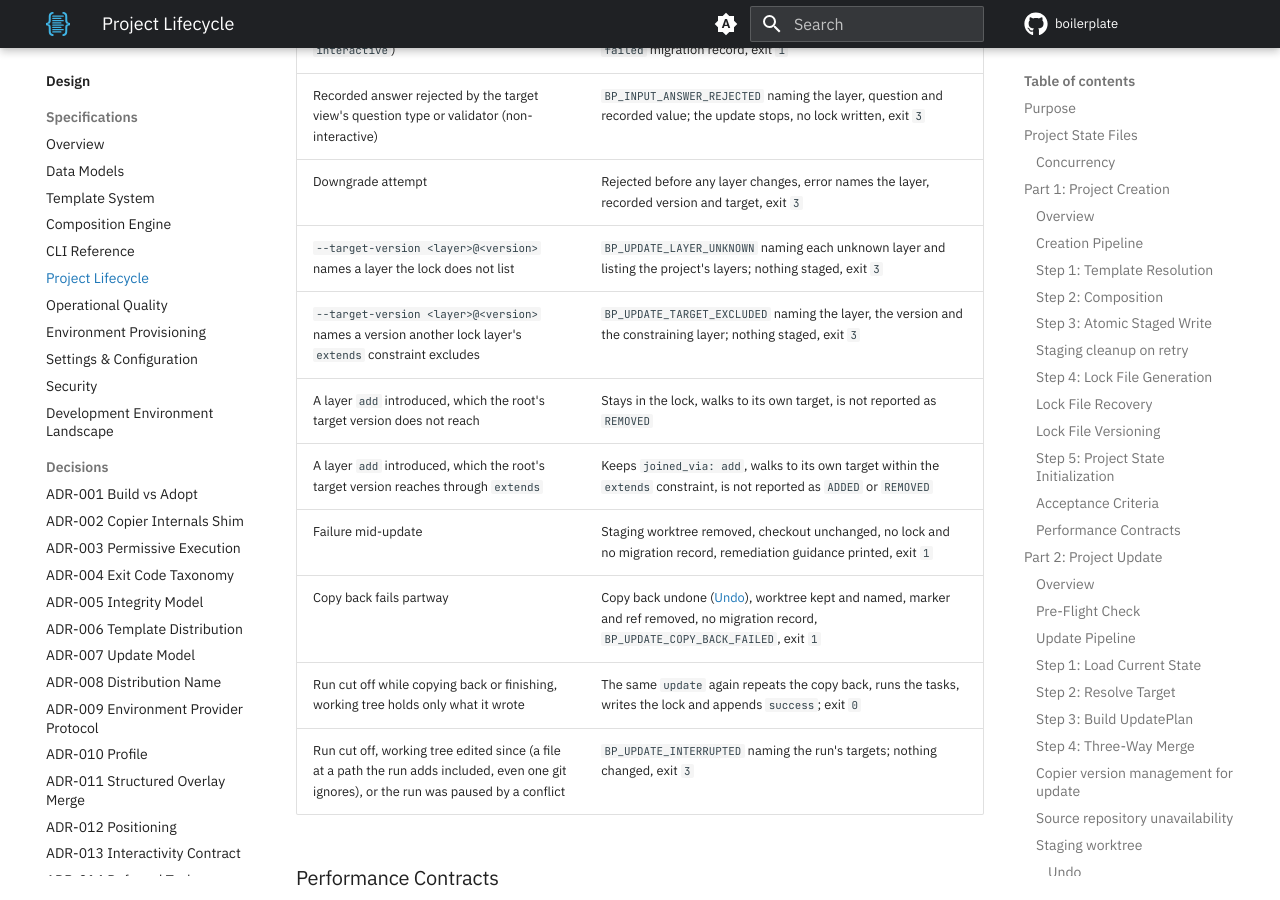
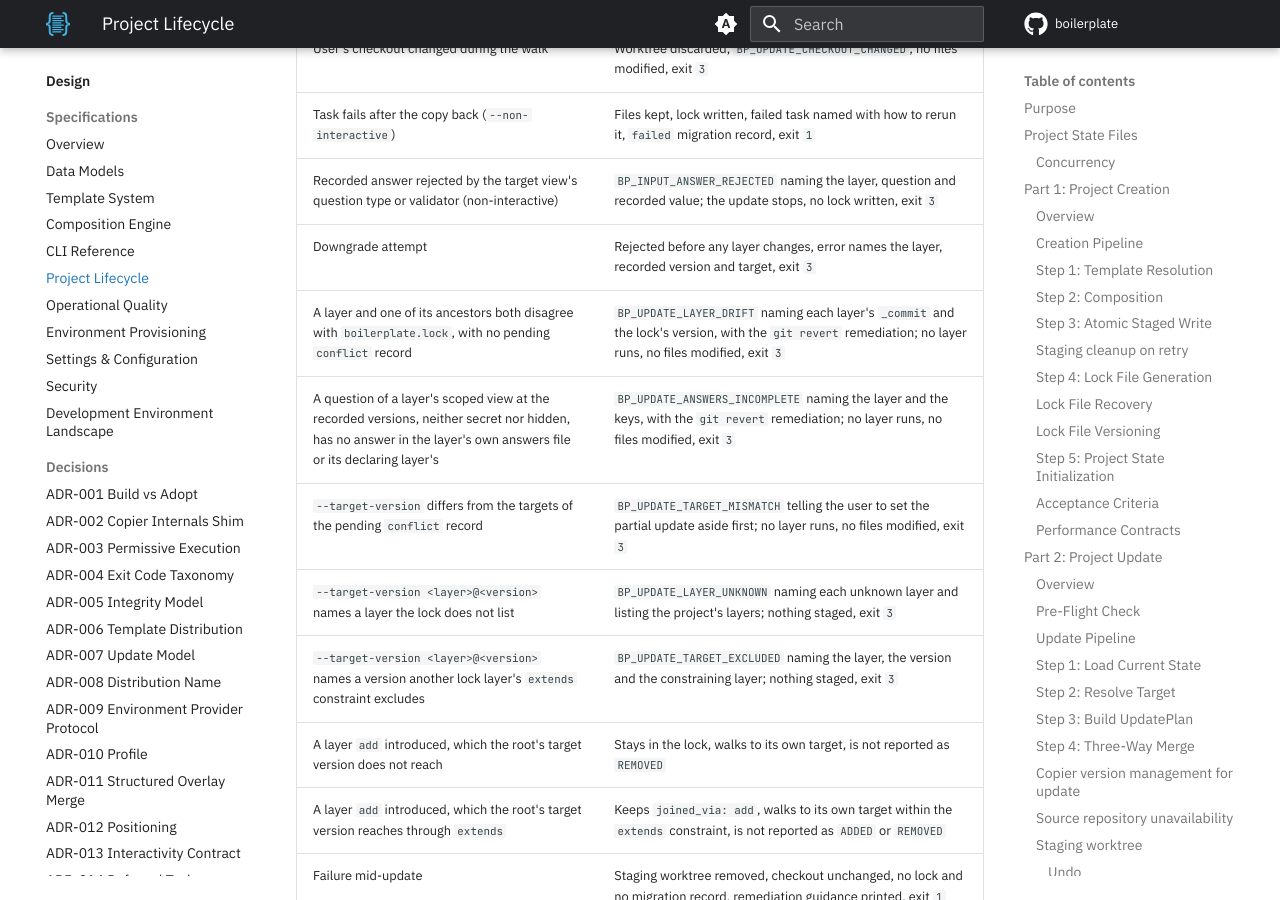
Before and after one commit to TheRealBillSiegler/boilerplate, an MkDocs documentation site: the page built from docs/design/06-project-lifecycle.md, in a window 1280 px wide and 900 px high, scrolled down 22597 px. Built offline with MkDocs 1.6.1 and Material for MkDocs 9.7.7, drawn with Linux system fonts in a browser that asks for light colours; a script that is not in the unit is left out; comment, search, counter and statistics services are not loaded; the version menu is left out; some of the changed text lies outside the part shown.

Commit message:
docs(design): list the pre-walk update checks in lifecycle step 1
Co-Authored-By: Claude Sonnet 5.5 <noreply@anthropic.com>

```diff
--- a/docs/design/06-project-lifecycle.md
+++ b/docs/design/06-project-lifecycle.md
@@ -176,6 +176,7 @@ When check 1 or check 4 fails, Boilerplate MUST fail immediately with `BP_UPDATE
 - Read each layer's `.copier-answers.<layer>.yml` to retrieve the answers used for the current project state. Each layer's answers file records the answers to its own and its ancestors' questions, the questions of its [scoped view](04-composition-engine.md#scoped-view); the walk passes each layer's `copier update` invocation the data [design 04 §Safe Update](04-composition-engine.md#safe-update) specifies.
 - For each layer, compute the SHA-256 hash of the raw `.copier-answers.<layer>.yml` file contents and compare against the corresponding entry in `copier_answers_file_hashes` in `boilerplate.lock`. If any layer's hash differs, emit a WARNING: `"Answer state for layer '{layer}' may have been externally modified since the last Boilerplate operation. The update will use the current .copier-answers.{layer}.yml contents."`. The update proceeds despite the mismatch — the warning is informational, not blocking.
 - If any required answers file is missing or corrupted, fail with a clear error before proceeding.
+- Three more checks run before any layer does: layer drift, an incomplete answers file and, on a resume, targets that differ from the pending `conflict` record's ([design 04 §Safe Update](04-composition-engine.md#safe-update)). Each stops the update with its own error, listed in the outcomes table below.
 
 ### Step 2: Resolve Target
 
@@ -453,6 +454,9 @@ Implementations MUST NOT abort an `update` operation solely because `migrations.
 | Task fails after the copy back (`--non-interactive`) | Files kept, lock written, failed task named with how to rerun it, `failed` migration record, exit `1` |
 | Recorded answer rejected by the target view's question type or validator (non-interactive) | `BP_INPUT_ANSWER_REJECTED` naming the layer, question and recorded value; the update stops, no lock written, exit `3` |
 | Downgrade attempt | Rejected before any layer changes, error names the layer, recorded version and target, exit `3` |
+| A layer and one of its ancestors both disagree with `boilerplate.lock`, with no pending `conflict` record | `BP_UPDATE_LAYER_DRIFT` naming each layer's `_commit` and the lock's version, with the `git revert` remediation; no layer runs, no files modified, exit `3` |
+| A question of a layer's scoped view at the recorded versions, neither secret nor hidden, has no answer in the layer's own answers file or its declaring layer's | `BP_UPDATE_ANSWERS_INCOMPLETE` naming the layer and the keys, with the `git revert` remediation; no layer runs, no files modified, exit `3` |
+| `--target-version` differs from the targets of the pending `conflict` record | `BP_UPDATE_TARGET_MISMATCH` telling the user to set the partial update aside first; no layer runs, no files modified, exit `3` |
 | `--target-version <layer>@<version>` names a layer the lock does not list | `BP_UPDATE_LAYER_UNKNOWN` naming each unknown layer and listing the project's layers; nothing staged, exit `3` |
 | `--target-version <layer>@<version>` names a version another lock layer's `extends` constraint excludes | `BP_UPDATE_TARGET_EXCLUDED` naming the layer, the version and the constraining layer; nothing staged, exit `3` |
 | A layer `add` introduced, which the root's target version does not reach | Stays in the lock, walks to its own target, is not reported as `REMOVED` |
```
